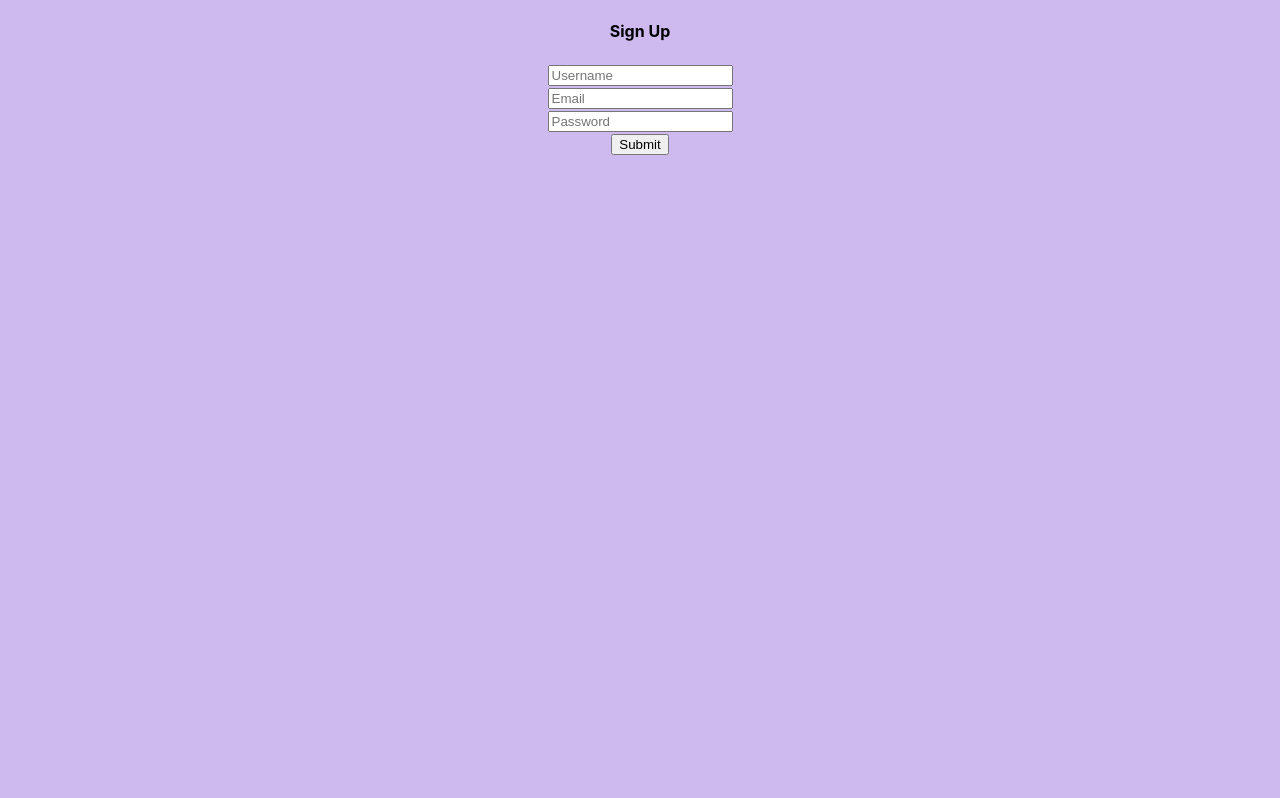
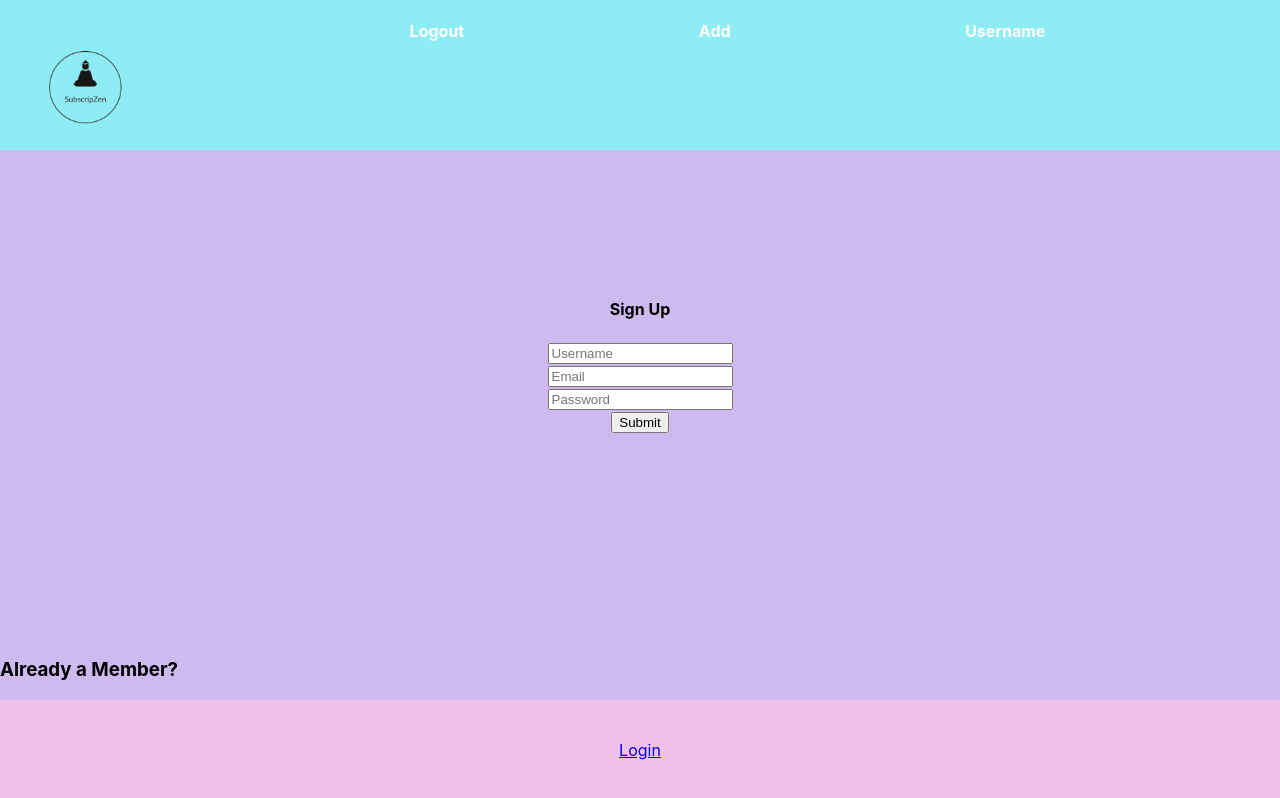
Before and after one commit to bhyland95/Subscripzen, a React (Create React App) app in the folder client/: page /signup in a window 1280 px wide. Built offline with nearby package versions, Linux system fonts and the light colour scheme.

Commit message:
CSS changes

```diff
--- a/client/src/App.css
+++ b/client/src/App.css
@@ -4,15 +4,21 @@
 
 .app-header {
     background-color: #8EECF5;
-    height: fit-content;
+    color: white;
+    height: 150px;
+  }
+
+  .nav {
     display: flex;
     flex-direction: row;
     justify-content: space-between;
-    padding: 1%;
-    font-size: calc(10px + 2vmin);
-    color: white;
-    height: 50%;
   }
+
+   .logo {
+  height: 175px;
+  width: 175px;
+}
+
 
   .landingPage{
     background: #8EECF5;
@@ -25,8 +31,8 @@
 
   .landingLogo {
     border-radius: 25%;
-    height: 150px;
-    width: 150px;
+    height: 240px;
+    width: 240px;
     margin-top: 5%;
 
   }
@@ -97,17 +103,9 @@
   flex-wrap: wrap;
 }
 
-/* main {
-background-color: #FBEEF9;
-} */
 
-.logo {
-  border-radius: 10%;
-  height: 78%;
-  width: 55%;
-  margin-top: 5%;
-  border-right: 1px, #FBEEF9;
-}
+
+
 
 
 
@@ -137,6 +135,7 @@ background-color: #FBEEF9;
   flex-direction: column;
   max-width: 500px;
   align-items: center;
+
 }
 
 .centerdiv {
@@ -144,6 +143,8 @@ background-color: #FBEEF9;
   justify-content: center;
   flex-direction: column;
   align-items: center;
+  vertical-align: center;
+  margin-top: 10%;
 }
 
 .form-input {
--- a/client/src/components/Header/index.js
+++ b/client/src/components/Header/index.js
@@ -15,11 +15,11 @@ const Header = () => {
         <header className="app-header">
             <div className="nav">
                 <Link to="/">
-                    {/* <h1>Subscripzen</h1> */}
                     <img className="logo" src={Logo}></img>
-
                 </Link>
-
+                <h4>Logout</h4>
+                <h4>Add</h4>
+                <h4>Username</h4>
                 <nav className="text-center">
                     {Auth.loggedIn() ? (
                         <>
@@ -32,10 +32,10 @@ const Header = () => {
                         </>
                     ) : (
                         <>
-                            <div className="loginSignupBtn ">
-                                <Link className="btnCenter" to="/login">Login</Link>
-                                <Link className="btnCenter" to="/signup">Signup</Link>
-                            </div>
+                            {/* <div className="loginSignupBtn">
+                                <Link className="landingbtns login" to="/login">Login</Link>
+                                <Link className="landingbtns signup" to="/signup">Signup</Link>
+                            </div> */}
                         </>
 
                     )}
--- a/client/src/pages/Login.js
+++ b/client/src/pages/Login.js
@@ -2,6 +2,8 @@ import React, { useState } from 'react';
 import { useMutation } from '@apollo/client';
 import { LOGIN_USER } from '../utils/mutations';
 import Auth from '../utils/auth';
+import Header from '../components/Header'
+import { Link } from 'react-router-dom';
 
 
 const Login = (props) => {
@@ -42,7 +44,9 @@ const Login = (props) => {
   };
 
   return (
+
     <main className='loginPage'>
+      <Header />
       <div className=''>
         <div className=''>
 
@@ -71,6 +75,10 @@ const Login = (props) => {
           </div>
         </div>
       </div>
+      <div className="loginSignupBtn">
+        <h3>Need to Signup?</h3>
+        <Link className="landingbtns signup" to="/signup">Signup</Link>
+      </div>
     </main>
   );
 };
--- a/client/src/pages/Signup.js
+++ b/client/src/pages/Signup.js
@@ -2,6 +2,8 @@ import React, { useState } from 'react';
 import { useMutation } from '@apollo/client';
 import { ADD_USER } from '../utils/mutations';
 import Auth from '../utils/auth';
+import Header from '../components/Header'
+import { Link } from 'react-router-dom';
 
 const Signup = () => {
   const [formState, setFormState] = useState({ username: '', email: '', password: '' });
@@ -36,6 +38,7 @@ const Signup = () => {
 
   return (
     <main className='signupPage'>
+      <Header />
       <div className=''>
         <div className=''>
 
@@ -70,6 +73,10 @@ const Signup = () => {
           </div>
         </div>
       </div>
+      <div className="loginSignupBtn">
+        <h3>Already a Member?</h3>
+        <Link className="landingbtns login" to="/login">Login</Link>
+      </div>
     </main>
   );
 };
```
Also changed, not shown: client/src/assets/logo2.png, client/src/assets/logo3.png (added).
